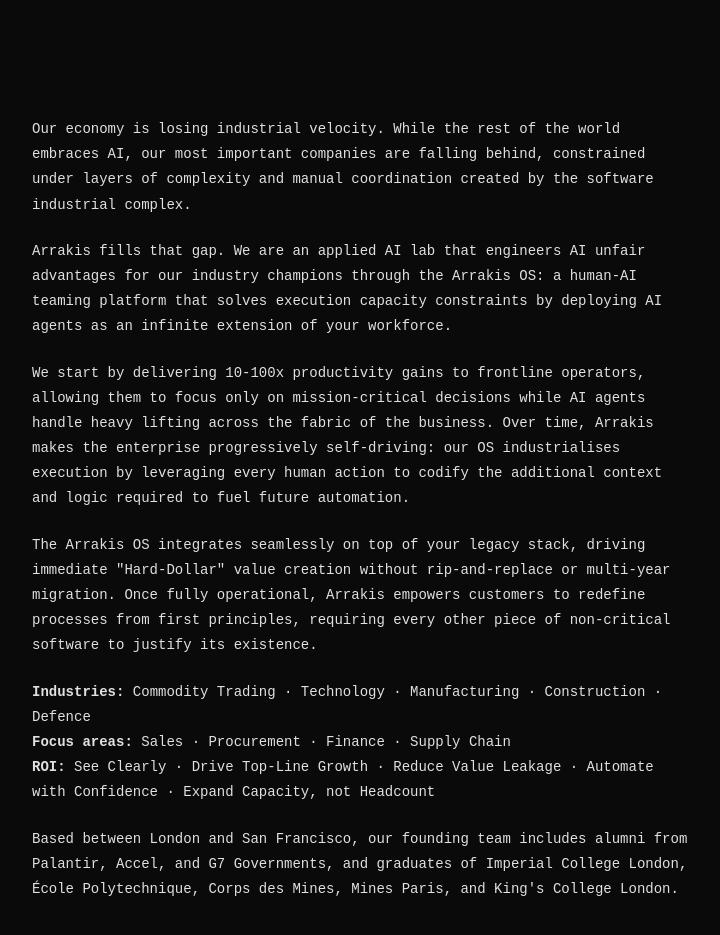
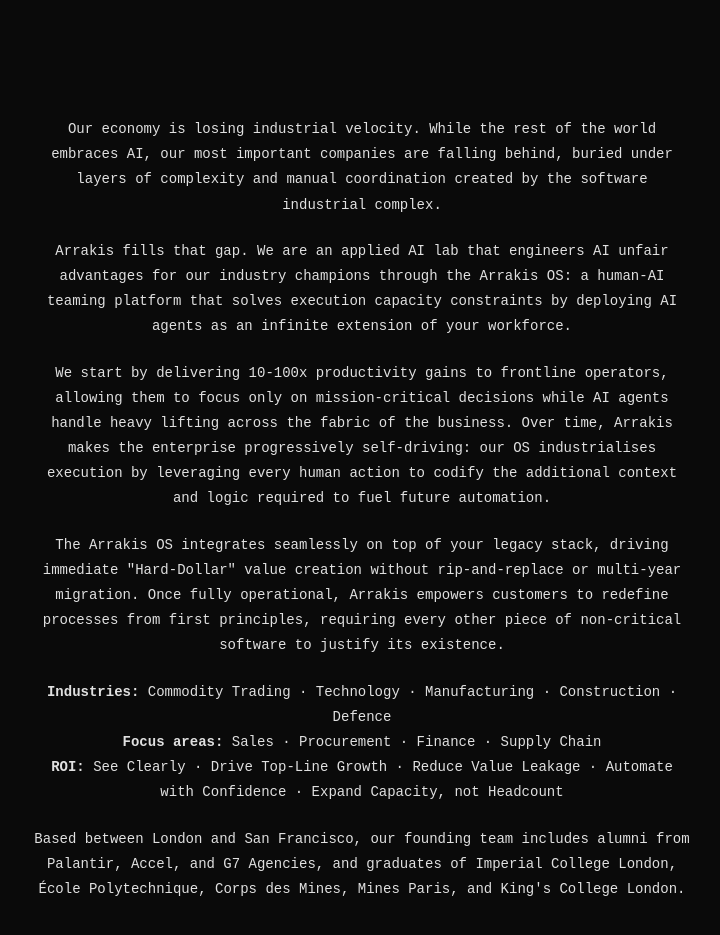
Before and after one commit to fqlrafael-art/Arrakis-Website, a plain HTML site: page index.html in a window 1280 px wide. Shown: the part 763-1698 px from the top of the page, without its empty margins (278-998 px from the left). Drawn offline with Linux system fonts and the light colour scheme.

Commit message:
Update manifesto: change constrained to buried, add G7 to Agencies, center align all text

```diff
--- a/index.html
+++ b/index.html
@@ -149,6 +149,7 @@
             font-size: 14px;
             line-height: 1.8;
             color: var(--text-color);
+            text-align: center;
         }
 
         .manifesto p {
@@ -215,7 +216,7 @@
     </div>
 
     <div class="manifesto">
-        <p>Our economy is losing industrial velocity. While the rest of the world embraces AI, our most important companies are falling behind, constrained under layers of complexity and manual coordination created by the software industrial complex.</p>
+        <p>Our economy is losing industrial velocity. While the rest of the world embraces AI, our most important companies are falling behind, buried under layers of complexity and manual coordination created by the software industrial complex.</p>
 
         <p>Arrakis fills that gap. We are an applied AI lab that engineers AI unfair advantages for our industry champions through the Arrakis OS: a human-AI teaming platform that solves execution capacity constraints by deploying AI agents as an infinite extension of your workforce.</p>
 
@@ -227,7 +228,7 @@
         <strong>Focus areas:</strong> Sales · Procurement · Finance · Supply Chain<br>
         <strong>ROI:</strong> See Clearly · Drive Top-Line Growth · Reduce Value Leakage · Automate with Confidence · Expand Capacity, not Headcount</p>
 
-        <p>Based between London and San Francisco, our founding team includes alumni from Palantir, Accel, and G7 Governments, and graduates of Imperial College London, École Polytechnique, Corps des Mines, Mines Paris, and King's College London.</p>
+        <p>Based between London and San Francisco, our founding team includes alumni from Palantir, Accel, and G7 Agencies, and graduates of Imperial College London, École Polytechnique, Corps des Mines, Mines Paris, and King's College London.</p>
     </div>
 
     <script>
```
